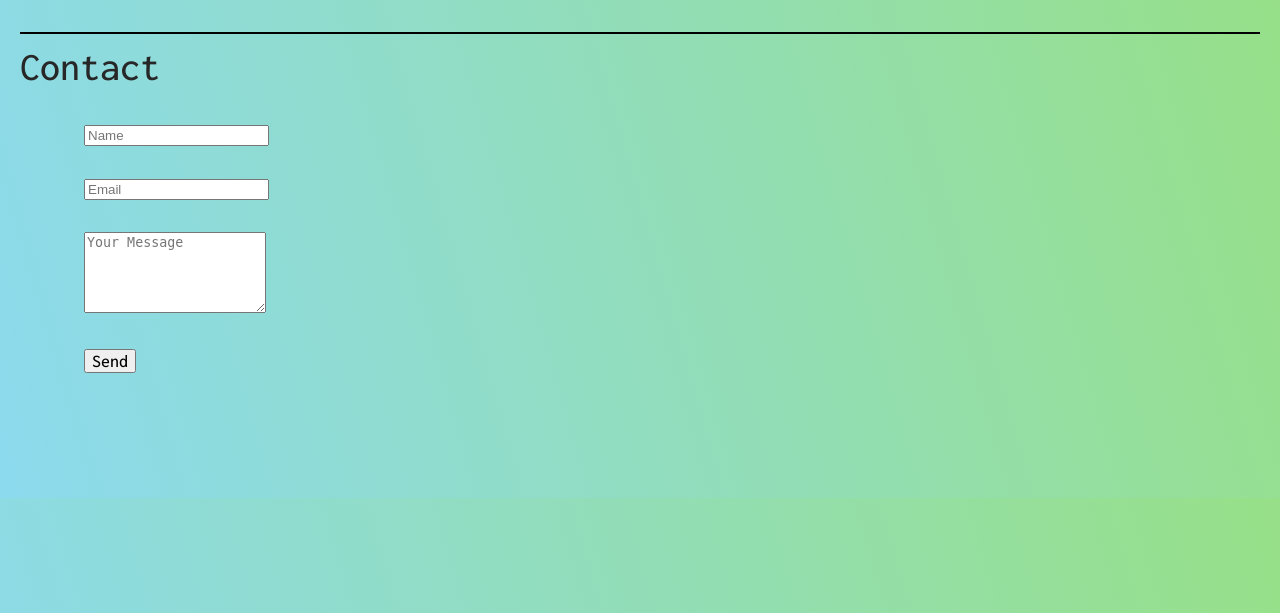
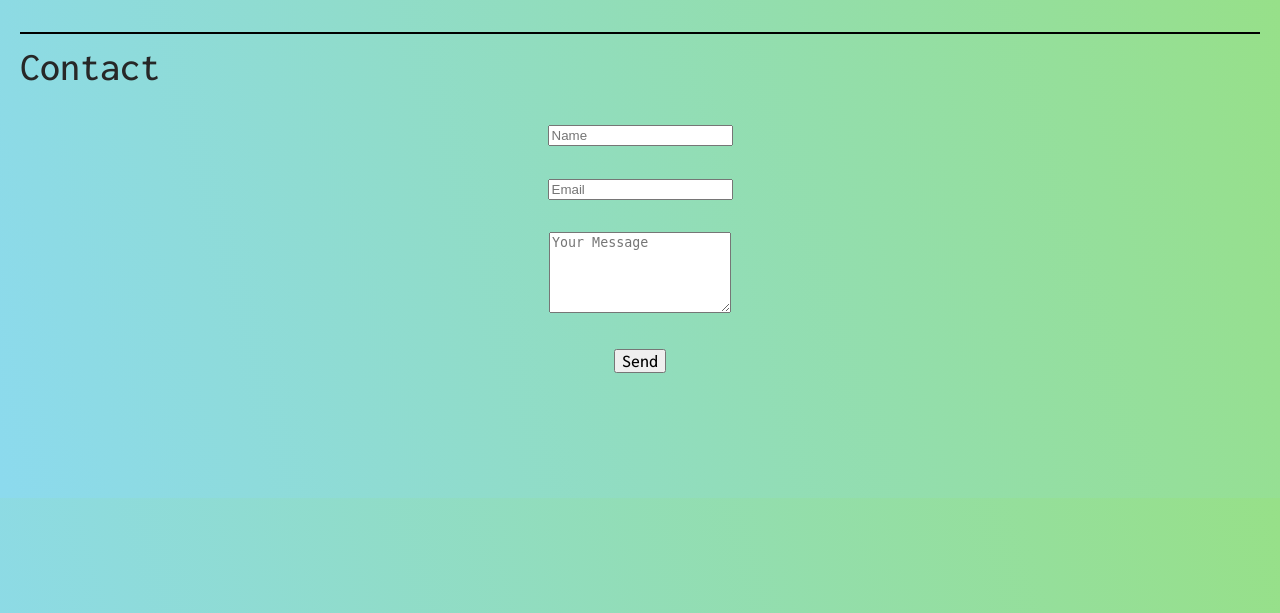
Before and after one commit to tarun010/tarun010.pythonanywhere.com, a Flask app: page /contact/ in a window 1280 px wide. Shown: the part 49-662 px from the top of the page. Run offline with Flask 2, Linux system fonts and the light colour scheme; parts of the project's set-up code (start-up, migrations or seed data) failed here and were passed over; some libraries are stand-ins or nearby versions.

Commit message:
center content

```diff
--- a/templates/about.html
+++ b/templates/about.html
@@ -19,7 +19,7 @@
             <h2>Hi, I'm {{name}}.</h2>
             <br/>
             <h3>Software Development | Computer Engineering | Data Science</h3>
-            <h4><a href="../static/Resume-Tarun_Subramanian.pdf" target="_blank">>> Résumé  <<</a></h4>
+            <h4><a href="../static/Resume-Tarun_Subramanian.pdf" target="_blank">>> Résumé <<</a></h4>
             {% endif %}
         </div>
 
--- a/templates/contact.html
+++ b/templates/contact.html
@@ -4,7 +4,7 @@
 <h1>Contact</h1>
 
 
-<div class="contact-page">
+<div class="contact-page center-content">
     <form action="{{api}}" method="POST">
         <div class="contact-field">
             <label>
```
